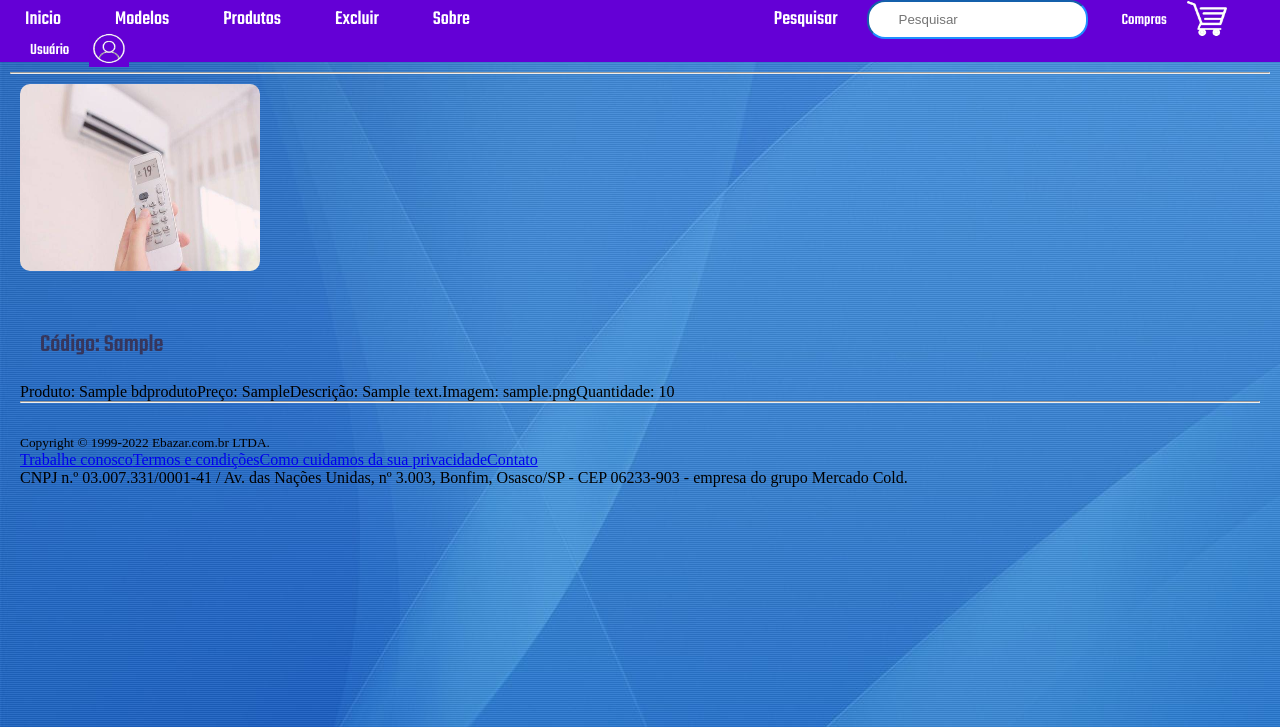
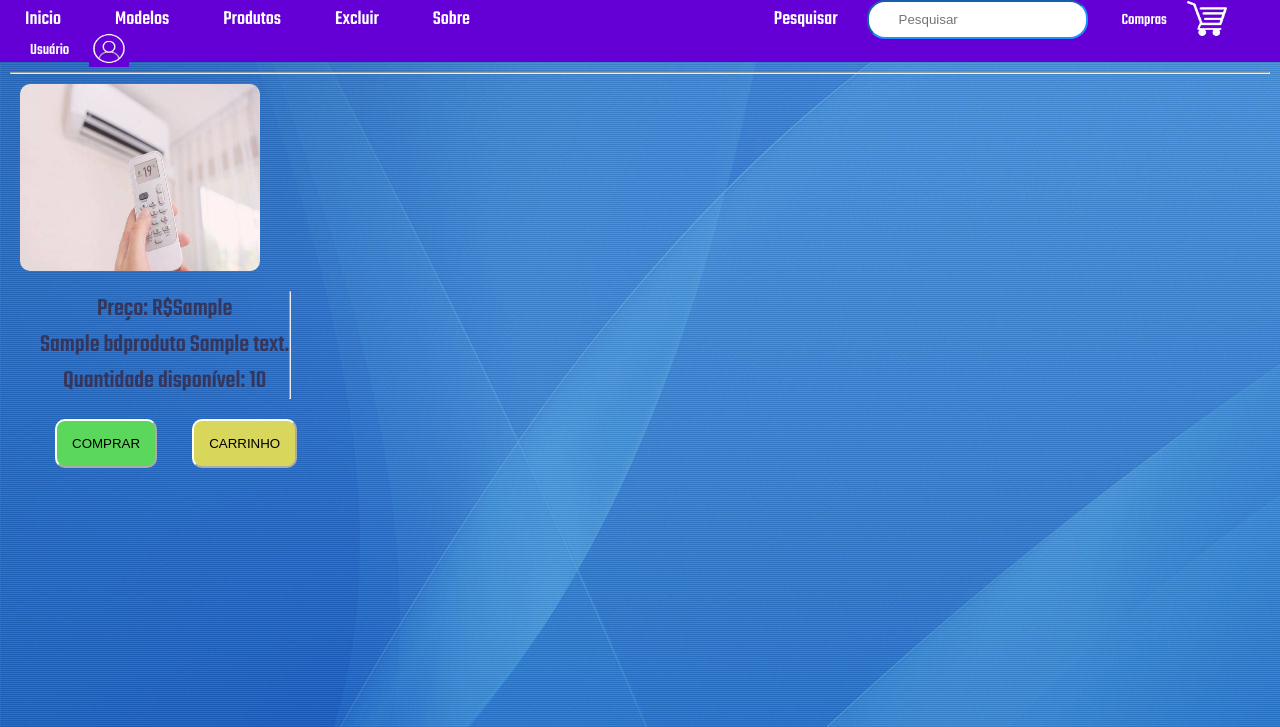
Before and after one commit to david10503/ProjetoAPC2, a PHP site: page /projetoLeandro/ in a window 1280 px wide. Shown: the top 727 px of the page. Run offline with PHP 8.4, Linux system fonts and the light colour scheme; tables that the repository leaves empty or names only in its code hold one stand-in row (values such as "Sample post").

Commit message:
Update index.php

```diff
--- a/index.php
+++ b/index.php
@@ -53,14 +53,18 @@
 	 echo"<div id='codigo'>" ;
 	 echo"<div id='img'></div>";
 	 echo"<div id='infoprod'>";
-	 echo "<br>Código: ".$reg['codigo'];
+	 echo "Preço: R$".$reg['preco']."<br>";
+
+
+	 echo $reg['nome'].' '.$reg['descricao']."<br>";
+
+
+     //echo "Imagem: ".$reg['imagem'];
+	 echo "Quantidade disponível: ".$reg['quantidade']."<hr></div>";
+	 echo"<form action='comprar.php'><input type='SUBMIT' name='btncomprar'  id='botaocomprar' value=COMPRAR>";
+	 echo"<input type='SUBMIT' name='btnaddcompra'  id='botaoaddcar' value=CARRINHO></form>";
 	 echo"</div>";
-	 echo "Produto: ".$reg['nome'];
-	 echo "Preço: ".$reg['preco'];
-     echo "Descrição: ".$reg['descricao'];
-     echo "Imagem: ".$reg['imagem'];
-	 echo "Quantidade: ".$reg['quantidade']."<hr></div>";
-	 echo"</div>";
+
 
 	}
 
@@ -71,9 +75,7 @@
 
 
 
-<footer>
-    <div id="rodape"><div class="nav-footer-user-info nav-bounds"><div class="nav-footer-info-wrapper"><div class="nav-footer-primaryinfo"><small class="nav-footer-copyright">Copyright ©&nbsp;1999-2022 Ebazar.com.br LTDA.</small><nav class="nav-footer-navigation"><a href="https://careers-meli.mercadolibre.com/pt?utm_campaign=site-mlb&amp;utm_source=mercadolibre&amp;utm_medium=mercadolibre">Trabalhe conosco</a><a href="https://www.mercadolivre.com.br/ajuda/Termos-e-condicoes-gerais-de-uso_1409">Termos e condições</a><a href="https://www.mercadolivre.com.br/privacidade">Como cuidamos da sua privacidade</a><a href="https://www.mercadolivre.com.br/ajuda">Contato</a></nav></div><p class="nav-footer-secondaryinfo">CNPJ n.º 03.007.331/0001-41 / Av. das Nações Unidas, nº 3.003, Bonfim, Osasco/SP - CEP 06233-903 - empresa do grupo Mercado Cold.</p></div><div class="nav-footer-downloadapp-wrapper"><a class="nav-footer-downloadapp" target="_blank" id="footer-applink" href="https://www.mercadolivre.com.br/l/app"><i class="nav-icon nav-icon-downloadapp"></i </div>
-</footer>
+
 </body>
 
 </html>
```
